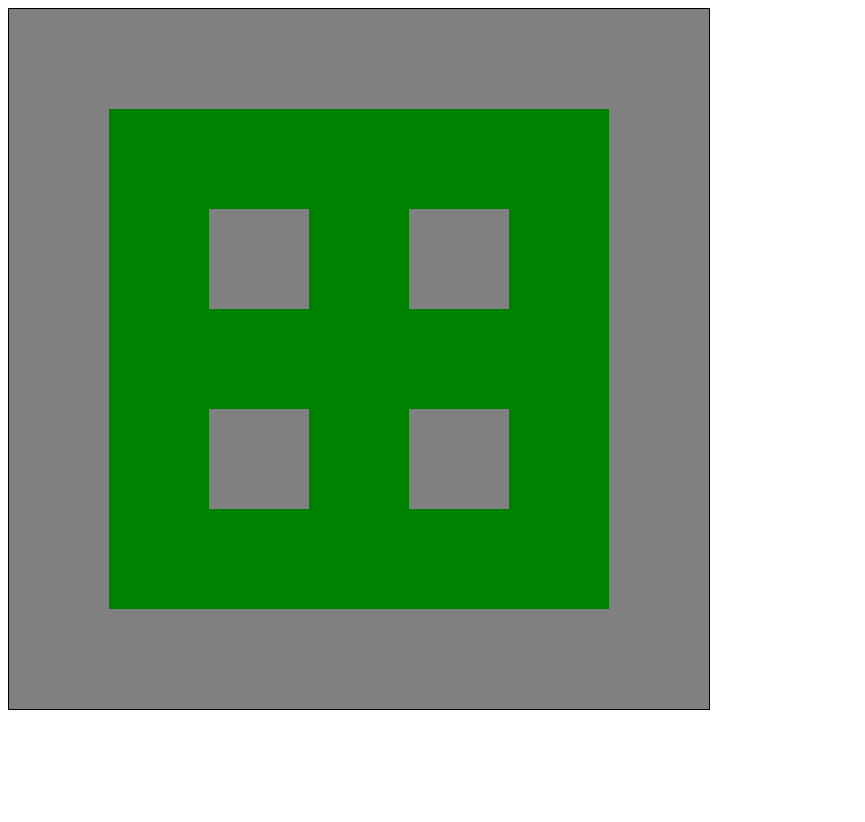
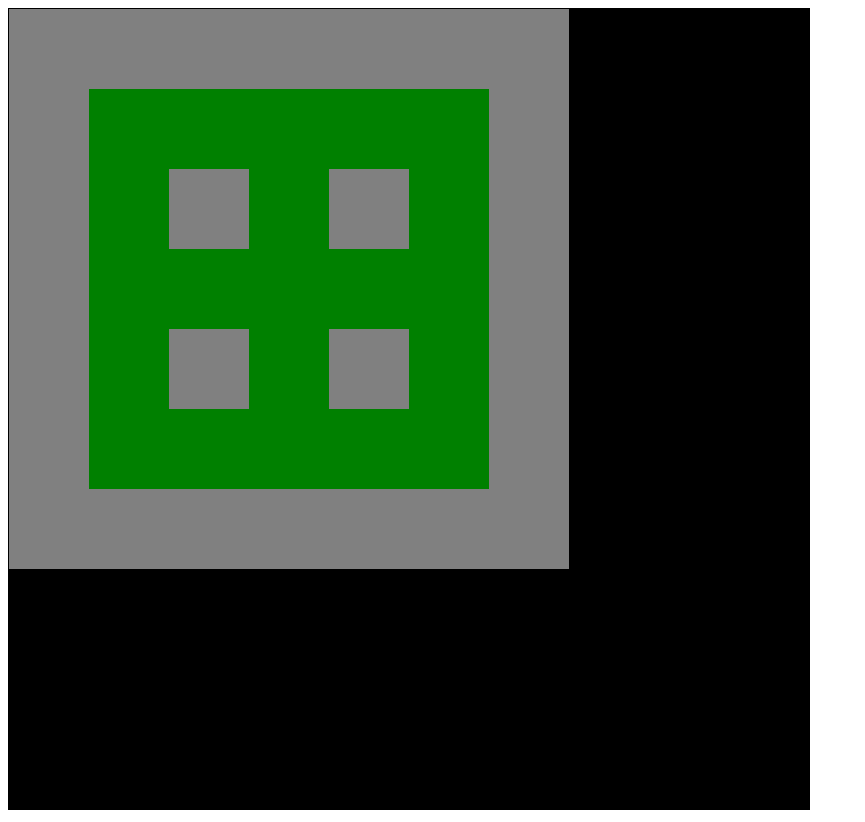
Before and after one commit to KetillG/RetroGame, a plain HTML site: page index.html in a window 1280 px wide. Shown: the whole page, without its empty margins (0-865 px from the left). Before the commit the page ends 800 px from the top, so only its background shows below. Drawn offline with Linux system fonts and the light colour scheme.

Commit message:
screenscaling

```diff
--- a/Board.js
+++ b/Board.js
@@ -7,7 +7,7 @@
 function Board(descr) {
 
   var tileBoard = descr.board;
-  var boardSize = 10;
+  var boardSize = 7;
 
   const xStep = consts.LOGICAL_WIDTH / boardSize;
   const yStep = consts.LOGICAL_HEIGHT / boardSize;
--- a/Brick.js
+++ b/Brick.js
@@ -22,7 +22,6 @@ Brick.prototype.update = function (du) {
 }
 
 Brick.prototype.render = function (ctx,cx,cy) {
-  console.log(this);
   util.fillBox(ctx,cx,cy,this.w,this.h,this.color)
 }
 
--- a/consts.js
+++ b/consts.js
@@ -11,4 +11,6 @@ var consts = {
     RADIANS_PER_DEGREE: Math.PI / 180.0,
     LOGICAL_WIDTH: 1000,
     LOGICAL_HEIGHT: 1000,
+    RENDER_SCALE_WIDTH: 1,
+    RENDER_SCALE_HEIGHT: 1,
 };
--- a/index.html
+++ b/index.html
@@ -19,6 +19,8 @@
     <script src="keys.js"></script>
     <script src="handleMouse.js"></script>
 
+    <script src="index.js"></script>
+
     <script src="entityManager.js"></script>
 
     <script src="Sprite.js"></script>
--- /dev/null
+++ b/index.js
@@ -0,0 +1,40 @@
+document.addEventListener('DOMContentLoaded', () => {
+    Page.init();
+  });
+
+let Page = (() => {
+
+    let init = () => {
+        resizeCanvas();
+    }
+
+    // ======================
+    // Bind Event listeners
+    // ======================
+
+    // Resize canvas, and bind to resize event
+    let resizeCanvas = () => {
+        wWidth = window.innerWidth - 30;
+        wHeight = window.innerHeight;
+
+        wWidth = Math.min(wWidth, wHeight);
+        wHeight = wWidth;
+
+
+        g_ctx.canvas.width  = wWidth;
+        g_ctx.canvas.height = wHeight;
+
+        consts.RENDER_SCALE_WIDTH = ctx.canvas.width / consts.LOGICAL_WIDTH;
+        consts.RENDER_SCALE_HEIGHT = ctx.canvas.height / consts.LOGICAL_HEIGHT;
+        console.log(consts.RENDER_SCALE_HEIGHT, consts.RENDER_SCALE_WIDTH)
+    };
+
+    window.addEventListener('resize', () => {
+        resizeCanvas();
+    });
+
+    return {
+        init,
+    };
+
+})();
--- a/util.js
+++ b/util.js
@@ -33,7 +33,16 @@ var util = {
   fillBox: function (ctx, x, y, w, h, style) {
       var oldStyle = ctx.fillStyle;
       ctx.fillStyle = style;
-      ctx.fillRect(x, y, w, h);
+    //   ctx.fillRect(x, y, w, h);
+        ctx.fillRect(
+            x * consts.RENDER_SCALE_WIDTH,
+            y * consts.RENDER_SCALE_HEIGHT,
+            w * consts.RENDER_SCALE_WIDTH,
+            h * consts.RENDER_SCALE_HEIGHT
+        );
       ctx.fillStyle = oldStyle;
-  }
+  },
+
+
+
 };
```
